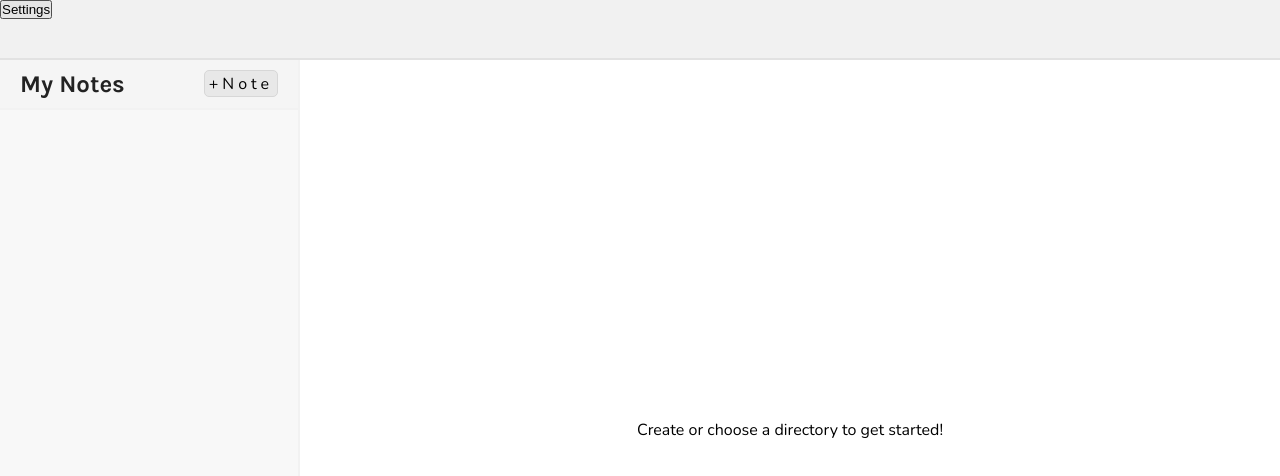
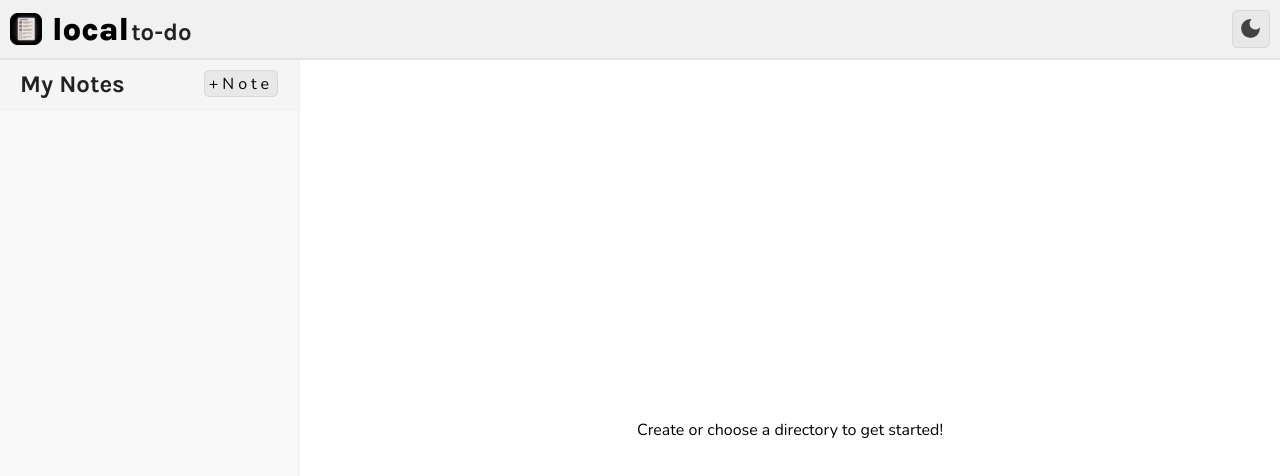
Before and after one commit to roccostager/local-todo, a website built with webpack: page src/template.html in a window 1280 px wide. Built offline with nearby package versions, Linux system fonts and the light colour scheme.

Commit message:
Full light mode build complete
Implementation for dark mode beginning now.

```diff
--- a/src/styles.css
+++ b/src/styles.css
@@ -28,6 +28,8 @@
     --font-muted: oklch(40% 0 0);
 
     --depth-basic: drop-shadow(2px 2px 2px oklch(0% 0 0 / 10%));
+
+    --dark-mode-icon: url(icons/dark-mode.svg);
 }
 body.dark {
     --bg-primary: oklch(10% 0 0);
@@ -79,6 +81,28 @@ body {
     grid-row: 1 / span 1;
     background-color: var(--bg-header);
     border-bottom: 2px solid var(--border-header);
+    padding: 10px;
+    display: flex;
+    justify-content: space-between;
+}
+.header .button {
+    aspect-ratio: 1;
+}
+.header .left-anchor {
+    display: flex;
+    align-items: center;
+    gap: 10px;
+}
+.header .logo {
+    display: flex;
+    align-items: baseline;
+    gap: 2px;
+}
+#dark-mode-toggle {
+    background-image: var(--dark-mode-icon);
+    background-position: center;
+    background-size: 70%;
+    background-repeat: no-repeat;
 }
 
 .sidebar {
@@ -214,7 +238,7 @@ form .button {
     display: flex;
     align-items: center;
 }
-.directory-header:hover .cross {
+.directory-container:hover .cross {
     visibility: visible;
 }
 
--- a/src/template.html
+++ b/src/template.html
@@ -4,12 +4,21 @@
 <head>
     <meta charset="UTF-8">
     <meta name="viewport" content="width=device-width, initial-scale=1.0">
-    <title>Notely</title>
+    <title>local-todo</title>
+
+    <link rel="icon" type="image/x-icon" href="icons/local-todo.ico">
 </head>
 
 <body>
     <div class="header">
-        <button>Settings</button>
+        <div class="left-anchor">
+            <img src="icons/local-todo.ico" alt="local-todo icon">
+            <div class="logo">
+                <p class="h1">local</p>
+                <p class="h2">to-do</p>
+            </div>
+        </div>
+        <button id="dark-mode-toggle" class="button p"></button>
     </div>
 
     <div class="sidebar">
```
Also changed, not shown: src/icons/dark-mode.svg (added), src/icons/local-todo.ico (added).
